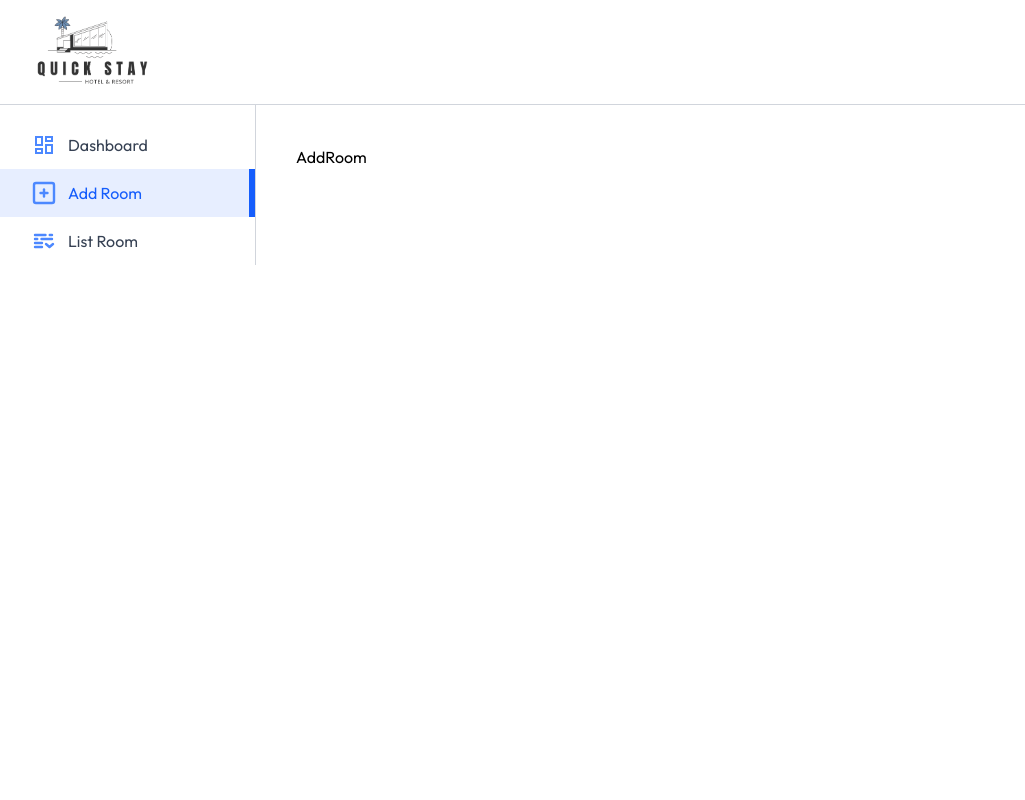
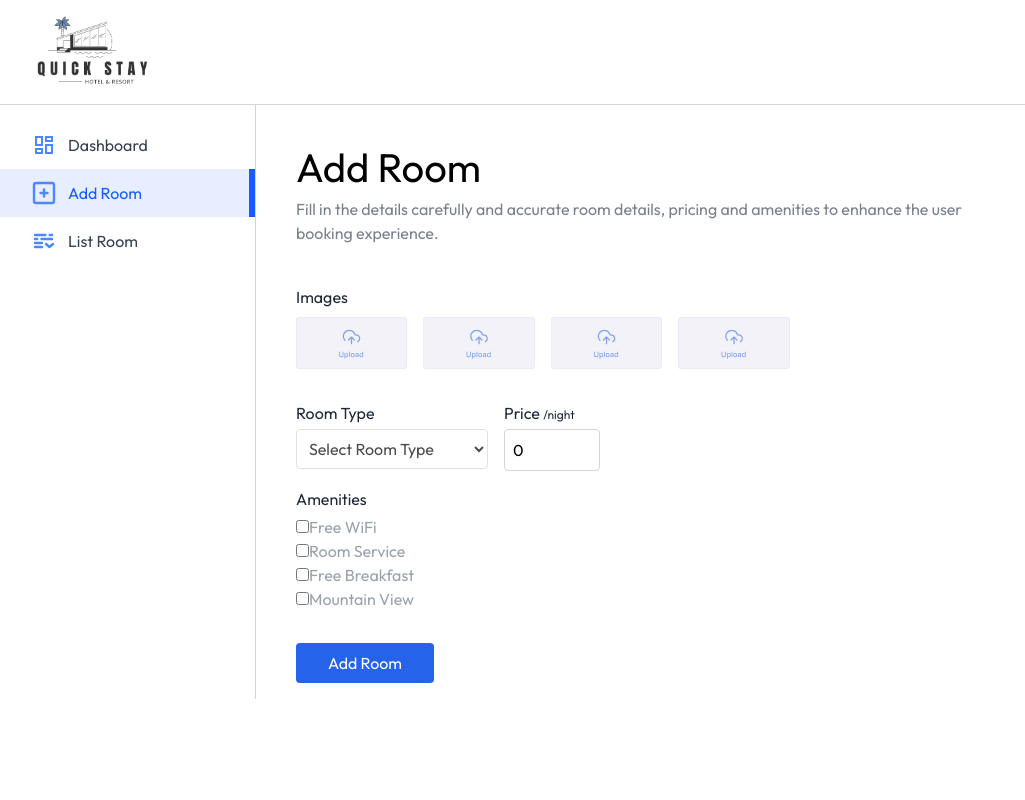
Before and after one commit to widushan/Hotel-Booking-Website, a React (Vite) app in the folder client/: page /owner/add-room in a window 1280 px wide. Shown: the top 800 px of the page, without its empty margins (0-1025 px from the left). Built offline with nearby package versions, Linux system fonts and the light colour scheme; a web font is replaced by a local one.

Commit message:
draft commit
completed the draft design of the website

```diff
--- a/client/src/pages/hotelOwner/AddRoom.jsx
+++ b/client/src/pages/hotelOwner/AddRoom.jsx
@@ -1,9 +1,90 @@
-import React from 'react'
+import React, { useState } from 'react'
+import Title from '../../components/Title'
+import { assets } from '../../assets/assets'
+
+
 
 const AddRoom = () => {
+
+    const [images, setImages] = useState({
+        1: null,
+        2: null,
+        3: null,
+        4: null,
+    })
+
+    const [inputs, setInputs] = useState({
+        roomType: '',
+        pricePerNight: 0,
+        amenities: {
+            'Free WiFi': false,
+            'Room Service': false,
+            'Free Breakfast': false,
+            'Mountain View': false
+        }
+    })
+
   return (
-    <div>AddRoom</div>
+
+    <form>
+
+        <Title align='left' font='outfit' title='Add Room' subTitle='Fill in the details carefully and accurate room details, pricing and amenities to enhance the user booking experience.' />
+        {/*Upload Area for images*/}
+        <p className='text-gray-800 mt-10'>Images</p>
+        <div className='grid grid-cols-2 sm:flex gap-4 my-2 flex-wrap'>
+            {Object.keys(images).map((key)=>(
+                <label htmlFor={`roomImage${key}`} key={key}>
+                    <img className='max-h-13 cursor-pointer opacity-80' src={images[key] ? URL.createObjectURL(images[key]) : assets.uploadArea} alt="" />
+                    <input type="file" accept='image/*' id={`roomImage${key}`} hidden onChange={(e)=>setImages({...images, [key]: e.target.files[0]})} />
+                </label>
+            ))}
+        </div>
+
+
+        <div className='w-full flex max-sm:flex-col sm:gap-4 mt-4'>
+            <div className='flex-1 max-w-48'>
+                <p className='text-gray-800 mt-4'>Room Type</p>
+                <select value={inputs.roomType} onChange={e=> setInputs({...inputs,
+                roomType: e.target.value})}
+                className='border opacity-70 border-gray-300 mt-1 rounded p-2 w-full'>
+                <option value="">Select Room Type</option>
+                <option value="Single Bed">Single Bed</option>
+                <option value="Double Bed">Double Bed</option>
+                <option value="Luxury Room">Luxury Room</option>
+                <option value="Family Suite">Family Suite</option>
+                </select>
+            </div>
+
+            <div>
+                <p className='mt-4 text-gray-800'>
+                    Price <span className='text-xs'>/night</span>
+                </p>
+                <input type="number" placeholder='0' className='border border-gray-300
+                mt-1 rounded p-2 w-24' value={inputs.pricePerNight} onChange={e=>
+                setInputs({...inputs, pricePerNight: e.target.value})}/>
+            </div>
+
+        </div>
+
+        <p className='text-gray-800 mt-4'>Amenities</p>
+        <div className='flex flex-col flex-wrap mt-1 text-gray-400 max-w-sm'>
+            {Object.keys(inputs.amenities).map((amenity, index)=>(
+            <div key={index}>
+                <input type="checkbox" id={`amenities${index+1}`} checked=
+                {inputs.amenities[amenity]} onChange={()=>setInputs({...inputs,
+                amenities: {...inputs.amenities, [amenity]: !inputs.amenities
+                [amenity]}})}/>
+                <label htmlFor={`amenities${index+1}`}>{amenity}</label>
+            </div>
+            ))}
+        </div>
+        <button className='bg-primary text-white px-8 py-2 rounded mt-8 cursor-pointer'>Add Room</button>
+
+
+    </form>
+
   )
+
 }
 
 export default AddRoom
--- a/client/src/pages/hotelOwner/ListRoom.jsx
+++ b/client/src/pages/hotelOwner/ListRoom.jsx
@@ -1,11 +1,61 @@
-import React from 'react'
+import React, { useState } from 'react'
+import { roomsDummyData } from '../../assets/assets'
+import Title from '../../components/Title'
+
+
+
+
 
 
 const ListRoom = () => {
 
+    const [rooms, setRooms] = useState(roomsDummyData)
+
   return (
 
-    <div>ListRoom</div>
+    <div>
+
+        <Title align='left' font='outfit' title='Room Listings' subTitle='View, edit or manage all listed rooms. Keep the information up-to-date to provide the best experience for users.' />
+        <p className='text-gray-500 mt-8'>All Rooms</p>
+        <div className='w-full max-w-3xl text-left border border-gray-300 rounded-lg max-h-80 overflow-y-scroll'>
+            <table className='w-full'>
+                <thead className='bg-gray-50'>
+                    <tr>
+                        <th className='py-3 px-4 text-gray-800 font-medium'>Name</th>
+                        <th className='py-3 px-4 text-gray-800 font-medium text-center max-sm:hidden'>Facility</th>
+                        <th className='py-3 px-4 text-gray-800 font-medium'>Price / night</th>
+                        <th className='py-3 px-4 text-gray-800 font-medium text-center'>Actions</th>
+                    </tr>
+                </thead>
+                <tbody className='text-sm'>
+                    {
+                    rooms.map((item, index)=>(
+                    <tr key={index}>
+                        <td className='py-3 px-4 text-gray-700 border-t border-gray-300'>
+                        {item.roomType}
+                        </td>
+                        <td className='py-3 px-4 text-gray-700 border-t border-gray-300
+                        max-sm:hidden'>
+                        {item.amenities.join(', ')}
+                        </td>
+                        <td className='py-3 px-4 text-gray-700 border-t border-gray-300'>
+                        {item.pricePerNight}
+                        </td>
+                        <td className='py-3 px-4 border-t border-gray-300 text-sm text-red-500 text-center'>
+                            <label className='relative inline-flex items-center cursor-pointer text-gray-900 gap-3'>
+                                <input type="checkbox" className='sr-only peer' checked={item.isAvailable}/>
+                                <div className="w-12 h-7 bg-slate-300 rounded-full peer peer-checked:bg-blue-600 transition-colors duration-200"></div>
+                                <span className='dot absolute left-1 top-1 w-5 h-5 bg-white rounded-full transition-transform duration-200 ease-in-out peer-checked:translate-x-5'></span>
+                            </label>
+                        </td>
+                    </tr>
+                    ))
+                    }
+                </tbody>
+            </table>
+        </div>
+
+    </div>
 
   )
 
```
